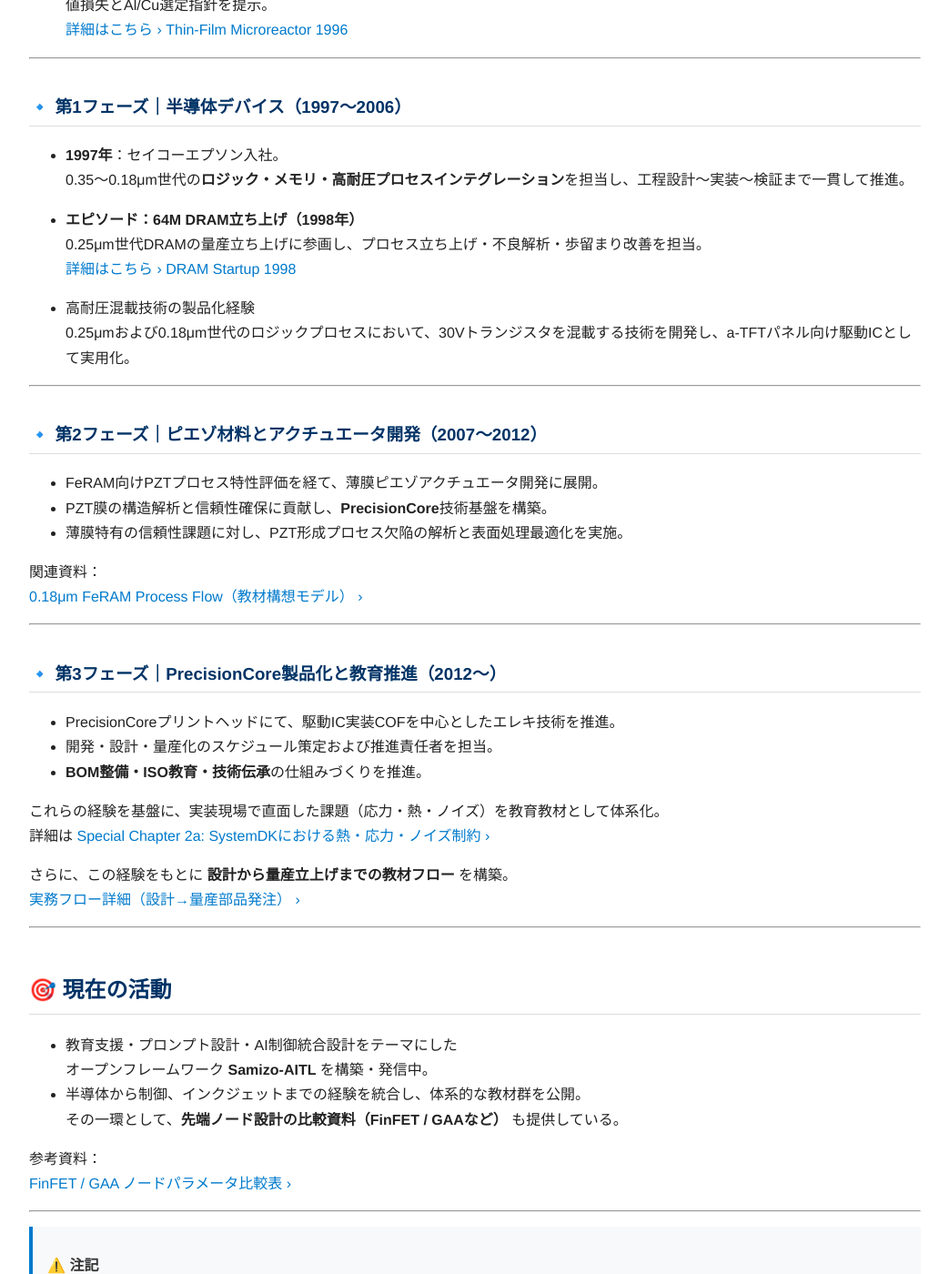
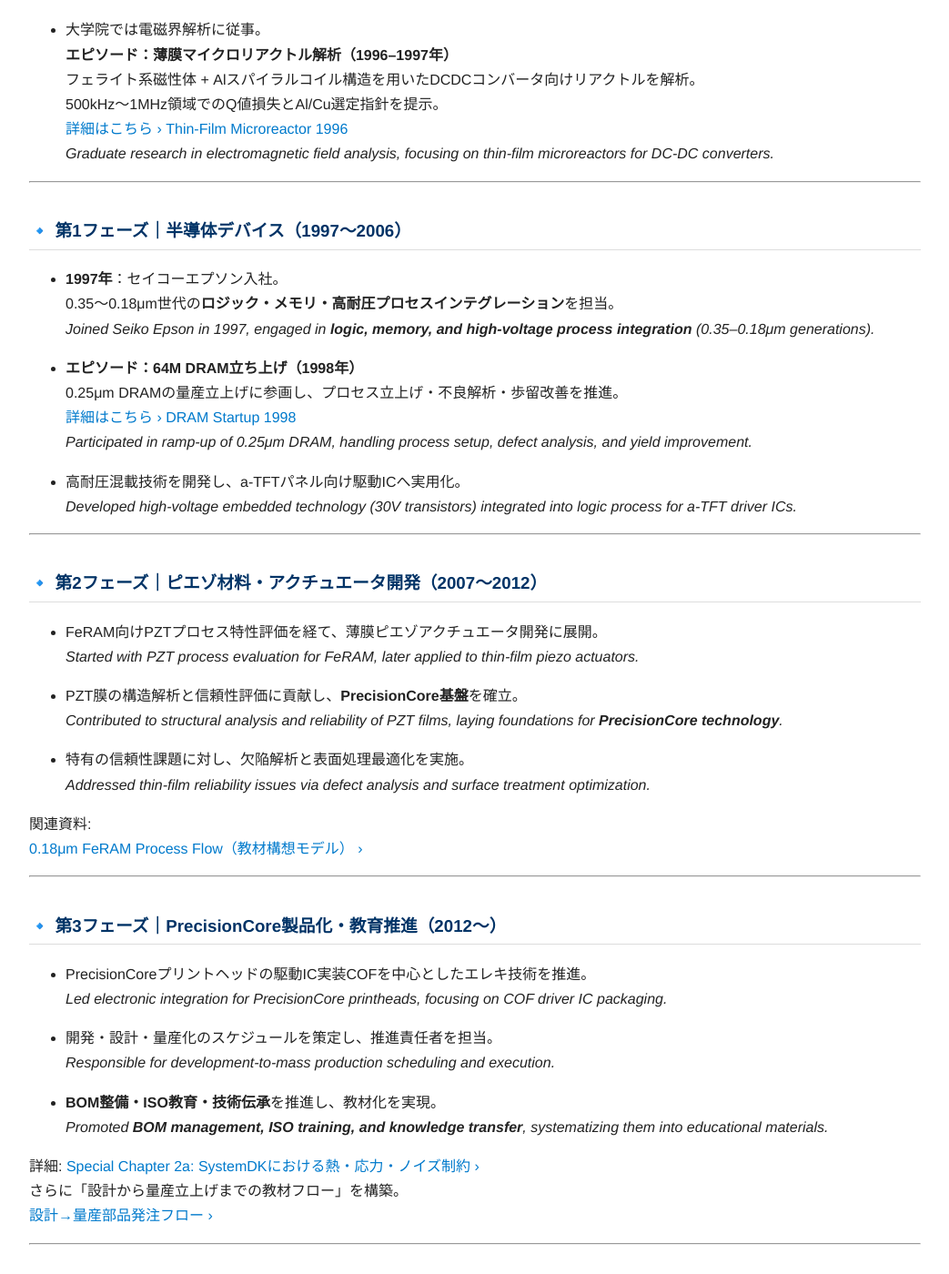
Before and after one commit to Samizo-AITL/Samizo-AITL.github.io, a Jekyll site: the page built from about/career-summary/index.md, in a window 1280 px wide and 1400 px high, scrolled down 664 px. Shown: the whole window at 91% size, without its empty margins (118-1161 px from the left). Built offline with Jekyll 4.4.1, drawn with Linux system fonts in a browser that asks for light colours; some of the changed text lies outside the part shown.

Commit message:
Update index.md

```diff
--- a/about/career-summary/index.md
+++ b/about/career-summary/index.md
@@ -1,7 +1,7 @@
 ---
 layout: default
-title: 経験要約 / Career Summary
-description: 半導体・制御・インクジェット・教育の横断経験をまとめたキャリアサマリ
+title: "経験要約 / Career Summary"
+description: "半導体・制御・インクジェット・教育の横断経験をまとめたキャリアサマリ"
 ---
 
 ---
@@ -13,71 +13,88 @@ description: 半導体・制御・インクジェット・教育の横断経験
 三溝真一は、**制御理論・電磁界解析** から **半導体デバイス開発**、**PZTアクチュエータ**、
 **PrecisionCoreプリントヘッド製品化** に至るまで、
 **「技術 → 仕組み → 教育」へと連続的に深化してきた技術者**です。
+*Shinichi Samizo is an engineer who has continuously deepened his expertise from **control theory & electromagnetic analysis**, through **semiconductor device development** and **PZT actuators**, to the **commercialization of PrecisionCore printheads**, evolving from **technology → systems → education**.*
 
 ---
 
-## 📘 フェーズ別キャリア
+## 📘 フェーズ別キャリア | Career Phases
 
-### 🔹 第0フェーズ｜制御設計、電磁界解析（1994〜1997）
-- 学部4年で制御設計（MATLAB / Simulink）を経験。関連教材として
+### 🔹 第0フェーズ｜制御設計・電磁界解析（1994〜1997）
+- 学部4年で制御設計（MATLAB / Simulink）を経験。関連教材:
   [「デジタル H∞ 制御」教材 ›](https://samizo-aitl.github.io/EduController/part04_digital/theory/06_digital_hinf_control.html)
+  *Experienced control design (MATLAB / Simulink) as an undergraduate. See related teaching material above.*
 
 - 大学院では電磁界解析に従事。
   **エピソード：薄膜マイクロリアクトル解析（1996–1997年）**
-  フェライト系磁性体 + Alスパイラルコイル構造を用いたDCDCコンバータ向けリアクトルを解析し、500kHz〜1MHz領域におけるQ値損失とAl/Cu選定指針を提示。
+  フェライト系磁性体 + Alスパイラルコイル構造を用いたDCDCコンバータ向けリアクトルを解析。
+  500kHz〜1MHz領域でのQ値損失とAl/Cu選定指針を提示。
   [詳細はこちら › Thin-Film Microreactor 1996](https://samizo-aitl.github.io/Edusemi-Plus/archive/in1996/thinfilm_microreactor/)
+  *Graduate research in electromagnetic field analysis, focusing on thin-film microreactors for DC-DC converters.*
 
 ---
 
 ### 🔹 第1フェーズ｜半導体デバイス（1997〜2006）
 - **1997年**：セイコーエプソン入社。
-  0.35〜0.18μm世代の**ロジック・メモリ・高耐圧プロセスインテグレーション**を担当し、工程設計〜実装〜検証まで一貫して推進。
+  0.35〜0.18μm世代の**ロジック・メモリ・高耐圧プロセスインテグレーション**を担当。
+  *Joined Seiko Epson in 1997, engaged in **logic, memory, and high-voltage process integration** (0.35–0.18μm generations).*
 
 - **エピソード：64M DRAM立ち上げ（1998年）**
-  0.25μm世代DRAMの量産立ち上げに参画し、プロセス立ち上げ・不良解析・歩留まり改善を担当。
+  0.25μm DRAMの量産立上げに参画し、プロセス立上げ・不良解析・歩留改善を推進。
   [詳細はこちら › DRAM Startup 1998](https://samizo-aitl.github.io/Edusemi-Plus/archive/in1998/DRAM_Startup_64M_1998/)
+  *Participated in ramp-up of 0.25μm DRAM, handling process setup, defect analysis, and yield improvement.*
 
-- 高耐圧混載技術の製品化経験
-  0.25μmおよび0.18μm世代のロジックプロセスにおいて、30Vトランジスタを混載する技術を開発し、a-TFTパネル向け駆動ICとして実用化。
+- 高耐圧混載技術を開発し、a-TFTパネル向け駆動ICへ実用化。
+  *Developed high-voltage embedded technology (30V transistors) integrated into logic process for a-TFT driver ICs.*
 
 ---
 
-### 🔹 第2フェーズ｜ピエゾ材料とアクチュエータ開発（2007〜2012）
+### 🔹 第2フェーズ｜ピエゾ材料・アクチュエータ開発（2007〜2012）
 - FeRAM向けPZTプロセス特性評価を経て、薄膜ピエゾアクチュエータ開発に展開。
-- PZT膜の構造解析と信頼性確保に貢献し、**PrecisionCore**技術基盤を構築。
-- 薄膜特有の信頼性課題に対し、PZT形成プロセス欠陥の解析と表面処理最適化を実施。
+  *Started with PZT process evaluation for FeRAM, later applied to thin-film piezo actuators.*
 
-関連資料：
+- PZT膜の構造解析と信頼性評価に貢献し、**PrecisionCore基盤**を確立。
+  *Contributed to structural analysis and reliability of PZT films, laying foundations for **PrecisionCore technology**.*
+
+- 特有の信頼性課題に対し、欠陥解析と表面処理最適化を実施。
+  *Addressed thin-film reliability issues via defect analysis and surface treatment optimization.*
+
+関連資料:
 [0.18μm FeRAM Process Flow（教材構想モデル） ›](https://samizo-aitl.github.io/Edusemi-v4x/d_chapter1_memory_technologies/doc_FeRAM/0.18um_FeRAM_ProcessFlow)
 
 ---
 
-### 🔹 第3フェーズ｜PrecisionCore製品化と教育推進（2012〜）
-- PrecisionCoreプリントヘッドにて、駆動IC実装COFを中心としたエレキ技術を推進。
-- 開発・設計・量産化のスケジュール策定および推進責任者を担当。
-- **BOM整備・ISO教育・技術伝承**の仕組みづくりを推進。
+### 🔹 第3フェーズ｜PrecisionCore製品化・教育推進（2012〜）
+- PrecisionCoreプリントヘッドの駆動IC実装COFを中心としたエレキ技術を推進。
+  *Led electronic integration for PrecisionCore printheads, focusing on COF driver IC packaging.*
 
-これらの経験を基盤に、実装現場で直面した課題（応力・熱・ノイズ）を教育教材として体系化。
-詳細は [Special Chapter 2a: SystemDKにおける熱・応力・ノイズ制約 ›](https://samizo-aitl.github.io/Edusemi-v4x/f_chapter2a_systemdk/)
+- 開発・設計・量産化のスケジュールを策定し、推進責任者を担当。
+  *Responsible for development-to-mass production scheduling and execution.*
 
-さらに、この経験をもとに **設計から量産立上げまでの教材フロー** を構築。
- [実務フロー詳細（設計→量産部品発注） ›](https://samizo-aitl.github.io/EduMecha/08_production_process/production_process_flow.html)
+- **BOM整備・ISO教育・技術伝承**を推進し、教材化を実現。
+  *Promoted **BOM management, ISO training, and knowledge transfer**, systematizing them into educational materials.*
+
+詳細: [Special Chapter 2a: SystemDKにおける熱・応力・ノイズ制約 ›](https://samizo-aitl.github.io/Edusemi-v4x/f_chapter2a_systemdk/)
+さらに「設計から量産立上げまでの教材フロー」を構築。
+[設計→量産部品発注フロー ›](https://samizo-aitl.github.io/EduMecha/08_production_process/production_process_flow.html)
 
 ---
 
-## 🎯 現在の活動
+## 🎯 現在の活動 | Current Activities
 - 教育支援・プロンプト設計・AI制御統合設計をテーマにした
   オープンフレームワーク **Samizo-AITL** を構築・発信中。
-- 半導体から制御、インクジェットまでの経験を統合し、体系的な教材群を公開。
-  その一環として、**先端ノード設計の比較資料（FinFET / GAAなど）** も提供している。
+  *Building and sharing **Samizo-AITL**, an open framework for education, prompt design, and AI-integrated control.*
 
-参考資料：
+- 半導体〜制御〜インクジェットの経験を統合し、体系的教材群を公開。
+  *Integrating experiences from semiconductors, control, and inkjet into structured educational content.*
+
+参考資料:
 [FinFET / GAA ノードパラメータ比較表 ›](https://samizo-aitl.github.io/Edusemi-v4x/f_chapter1_finfet_gaa/appendixf1_05_node_params)
 
 ---
 
-> ⚠️ **注記**
-> 本ページ記載のプロセス情報は、教育・教材目的の構想モデルに基づくもので、実在する製造フローや機密情報とは無関係です。
+> ⚠️ **注記 | Note**
+> 本ページ記載のプロセス情報は教育・教材目的の構想モデルに基づくものであり、実在する製造フローや機密情報とは無関係です。
+> *Process information here is based on conceptual models for educational purposes, not related to actual manufacturing flows or confidential data.*
 
 ---
 
```
